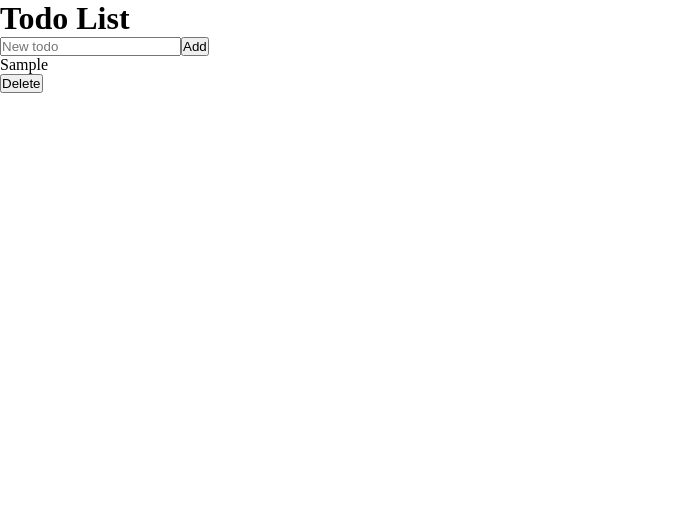
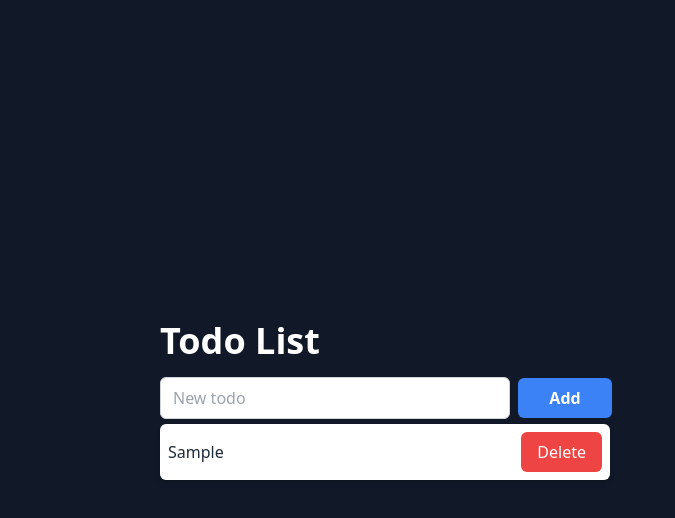
Before and after one commit to In-inka/pet_love, a Next.js app: page / in a window 1280 px wide. Both pictures are taken after typing "Sample" into the empty fields and a click on the button "Add". Shown: the top 518 px of the page, without its empty margins (0-675 px from the left). Built offline with nearby package versions, Linux system fonts and the light colour scheme.

Commit message:
add style

```diff
--- a/package.json
+++ b/package.json
@@ -25,7 +25,7 @@
     "eslint-config-next": "14.1.0",
     "postcss": "^8",
     "prettier": "^3.2.4",
-    "tailwindcss": "^3.3.0",
+    "tailwindcss": "^3.4.1",
     "typescript": "^5"
   }
 }
--- a/src/app/globals.css
+++ b/src/app/globals.css
@@ -1,5 +1,42 @@
+@tailwind base;
+@tailwind components;
+@tailwind utilities;
+
 * {
   box-sizing: border-box;
   padding: 0;
   margin: 0;
 }
+
+/* Additional custom styles */
+.container {
+  max-width: 960px;
+}
+
+.logo {
+  font-size: 2rem;
+  color: #fff;
+}
+
+.todo-input {
+  padding: 0.5rem;
+  font-size: 1rem;
+  border: 1px solid #ccc;
+}
+
+.todo-list {
+  margin-top: 1rem;
+}
+
+.todo-item {
+  padding: 0.5rem;
+  border-bottom: 1px solid #ccc;
+}
+
+.delete-btn {
+  background-color: #ff0000;
+  color: #fff;
+  padding: 0.25rem 0.5rem;
+  border-radius: 0.25rem;
+  cursor: pointer;
+}
--- a/src/app/page.tsx
+++ b/src/app/page.tsx
@@ -15,10 +15,12 @@ const Home: React.FC = () => {
   const dispatch = useDispatch();
 
   return (
-    <main className="flex min-h-[100vh] w-full flex-col items-center justify-center gap-2 bg-graphite">
-      <h1>Todo List</h1>
-      <AddTodoForm onAdd={text => dispatch(addTodo(text))} />
-      <TodoList todo={todos} OnDelete={id => dispatch(deleteTodo(id))} />
+    <main className="bg-gray-900 min-h-screen flex flex-col items-center justify-center text-white">
+      <div className="container mx-auto">
+        <h1 className="text-4xl font-bold mb-4 ">Todo List</h1>
+        <AddTodoForm onAdd={text => dispatch(addTodo(text))} />
+        <TodoList todo={todos} OnDelete={id => dispatch(deleteTodo(id))} />
+      </div>
     </main>
   );
 };
--- a/src/components/AddTodoForm/AddTodoForm.tsx
+++ b/src/components/AddTodoForm/AddTodoForm.tsx
@@ -1,18 +1,23 @@
-'use client';
 import React, { FC, FormEvent, useState } from 'react';
+
 interface AddTodoFormProps {
   onAdd: (text: string) => void;
 }
+
 const AddTodoForm: React.FC<AddTodoFormProps> = ({ onAdd }) => {
   const [newTodo, setNewTodo] = useState<string>('');
+
   const handleAddClick = (e: FormEvent) => {
     e.preventDefault();
+    if (!newTodo.trim()) return; // Prevent adding empty todos
     onAdd(newTodo);
     setNewTodo('');
   };
+
   return (
-    <div>
+    <div className="max-w-[600px] mb-[5px] ">
       <input
+        className=" w-[350px] border border-gray-300 px-3 py-2 rounded-md w-64 mr-2 focus:outline-none focus:border-blue-500 bg-white text-gray-800"
         type="text"
         placeholder="New todo"
         value={newTodo}
@@ -20,7 +25,12 @@ const AddTodoForm: React.FC<AddTodoFormProps> = ({ onAdd }) => {
           setNewTodo(e.target.value)
         }
       />
-      <button onClick={handleAddClick}>Add</button>
+      <button
+        className="w-[94px] bg-blue-500 hover:bg-blue-600 text-white font-semibold px-4 py-2 rounded-md transition-colors"
+        onClick={handleAddClick}
+      >
+        Add
+      </button>
     </div>
   );
 };
--- a/src/components/TodoList/TodoList.tsx
+++ b/src/components/TodoList/TodoList.tsx
@@ -1,5 +1,6 @@
 import { Todo } from '@/todoSlice';
 import React from 'react';
+
 interface TodoListProps {
   todo: Todo[];
   OnDelete: (id: number) => void;
@@ -7,15 +8,21 @@ interface TodoListProps {
 
 const TodoList: React.FC<TodoListProps> = ({ todo, OnDelete }) => {
   return (
-    <div>
-      <ul>
+    <div className="max-w-[450px] bg-white shadow-md overflow-hidden rounded-md">
+      <ul className="divide-y divide-gray-200">
         {todo.map(({ id, text }) => {
           return (
-            <li key={id}>
-              <p>{text}</p>
-              <button type="button" onClick={() => OnDelete(id)}>
-                Delete
-              </button>
+            <li key={id} className="px-2 py-2 sm:px-2  ">
+              <div className="flex items-center justify-between">
+                <p className="text-gray-800">{text}</p>
+                <button
+                  className="px-4 py-2 bg-red-500 text-white rounded-md"
+                  type="button"
+                  onClick={() => OnDelete(id)}
+                >
+                  Delete
+                </button>
+              </div>
             </li>
           );
         })}
```
Also changed, not shown: 1 other file (tests, documents, lock files or other folders).
